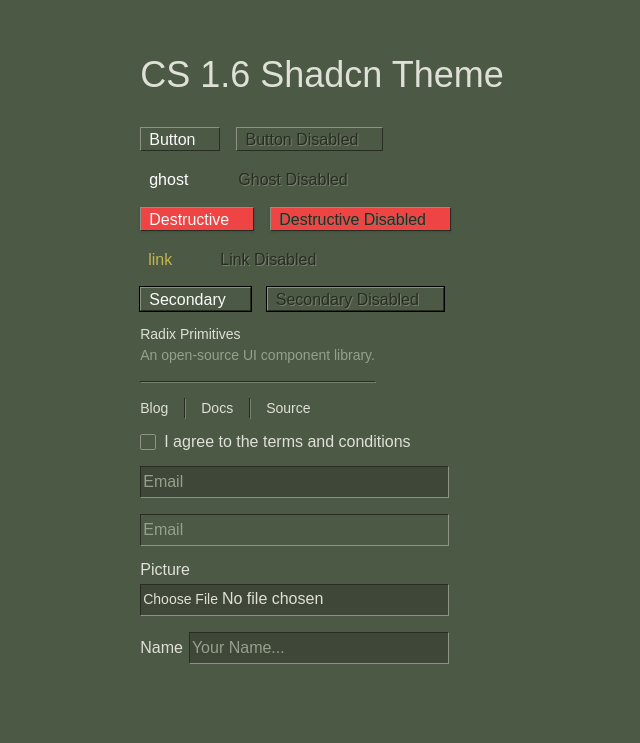
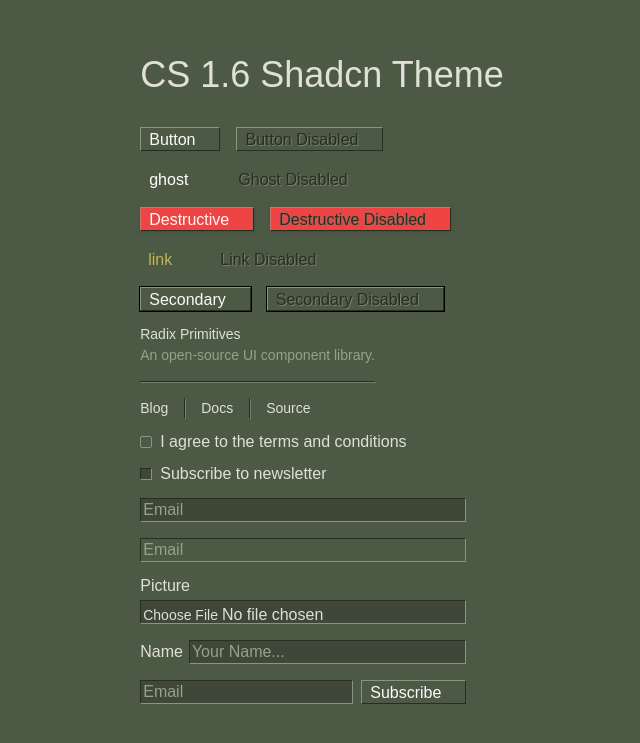
Before and after one commit to Triginarsa/shadcn-cs-16, a Next.js app: page / in a window 1280 px wide. Shown: the part 109-852 px from the top of the page, without its empty margins (318-958 px from the left). Built offline with nearby package versions, Linux system fonts and the light colour scheme; a web font is replaced by a local one.

Commit message:
chores: add demo on input, add checkbox variant

```diff
--- a/app/globals.css
+++ b/app/globals.css
@@ -30,10 +30,10 @@
   --border-light: hsl(86, 6%, 55%);
   --input: hsl(76, 14%, 15%);
   --ring: hsl(0 0% 3.9%);
-  --chart-1: hsl(12 76% 61%);
-  --chart-2: hsl(173 58% 39%);
-  --chart-3: hsl(197 37% 24%);
-  --chart-4: hsl(43 74% 66%);
+  --chart-1: hsl(42, 100%, 50%);
+  --chart-2: hsl(120, 38%, 37%);
+  --chart-3: hsl(216, 50%, 84%);
+  --chart-4: hsl(5, 35%, 53%);
   --chart-5: hsl(27 87% 67%);
   --radius: 0.6rem;
 }
@@ -107,5 +107,11 @@
   }
   ::selection {
     background: hsl(52, 50%, 54%);
+    color: hsl(67, 12%, 86%);
+  }
+
+  ::-moz-selection {
+    background: hsl(52, 50%, 54%);
+    color: hsl(67, 12%, 86%);
   }
 }
--- a/components/checkbox-demo.tsx
+++ b/components/checkbox-demo.tsx
@@ -5,9 +5,15 @@ import { Label } from "./ui/label";
 
 export function CheckboxDemo() {
   return (
-    <div className="flex items-center space-x-2">
-      <Checkbox id="terms" />
-      <Label htmlFor="terms">I agree to the terms and conditions</Label>
-    </div>
+    <>
+      <div className="flex items-center space-x-2">
+        <Checkbox id="terms" />
+        <Label htmlFor="terms">I agree to the terms and conditions</Label>
+      </div>
+      <div className="flex items-center space-x-2">
+        <Checkbox id="newsletter" variant="secondary" />
+        <Label htmlFor="newsletter">Subscribe to newsletter</Label>
+      </div>
+    </>
   );
 }
--- a/components/input-demo.tsx
+++ b/components/input-demo.tsx
@@ -1,19 +1,29 @@
 import { Input } from "@/components/ui/input";
 import { Label } from "./ui/label";
+import { Button } from "./ui/button";
 
 export function InputDemo() {
   return (
     <div className="flex flex-col gap-4 items-start">
+      {/* default */}
       <Input type="email" placeholder="Email" />
+      {/* disabled */}
       <Input type="email" placeholder="Email" disabled />
+      {/* file */}
       <div className="flex flex-col-reverse w-full max-w-sm items-start gap-1.5">
         <Input id="picture" type="file" />
         <Label htmlFor="picture">Picture</Label>
       </div>
+      {/* with label */}
       <div className="flex flex-row-reverse w-full max-w-sm items-center gap-1.5">
         <Input id="name" type="text" placeholder="Your Name..." />
         <Label htmlFor="name">Name</Label>
       </div>
+      {/* with button */}
+      <div className="flex w-full max-w-sm items-center space-x-2">
+        <Input type="email" placeholder="Email" />
+        <Button type="submit">Subscribe</Button>
+      </div>
     </div>
   );
 }
--- a/components/ui/checkbox.tsx
+++ b/components/ui/checkbox.tsx
@@ -2,25 +2,44 @@
 
 import * as React from "react";
 import * as CheckboxPrimitive from "@radix-ui/react-checkbox";
+import { cva, type VariantProps } from "class-variance-authority";
 
 import { cn } from "@/lib/utils";
 
+const checkboxVariants = cva(
+  "peer h-3 w-3 shrink-0 border focus-visible:outline-none focus-visible:ring-1 focus-visible:ring-ring/50 disabled:cursor-not-allowed disabled:opacity-50",
+  {
+    variants: {
+      variant: {
+        default:
+          "border-border-light rounded-xs data-[state=checked]:bg-primary data-[state=checked]:text-foreground data-[state=checked]:border-foreground",
+        secondary:
+          "border-t-[#292c21] border-l-[#292c21] border-r-[#8c9284] bg-muted border-b-[#8c9284] data-[state=checked]:text-accent-foreground",
+      },
+    },
+    defaultVariants: {
+      variant: "default",
+    },
+  }
+);
+
+interface CheckboxProps
+  extends React.ComponentPropsWithoutRef<typeof CheckboxPrimitive.Root>,
+    VariantProps<typeof checkboxVariants> {}
+
 const Checkbox = React.forwardRef<
   React.ElementRef<typeof CheckboxPrimitive.Root>,
-  React.ComponentPropsWithoutRef<typeof CheckboxPrimitive.Root>
->(({ className, ...props }, ref) => (
+  CheckboxProps
+>(({ className, variant, ...props }, ref) => (
   <CheckboxPrimitive.Root
     ref={ref}
-    className={cn(
-      "h-4 w-4 peer shrink-0 rounded-xs border border-border-light focus-visible:outline-none focus-visible:ring-1 focus-visible:ring-ring/50 disabled:cursor-not-allowed disabled:opacity-50 data-[state=checked]:bg-primary data-[state=checked]:text-foreground data-[state=checked]:border-foreground",
-      className
-    )}
+    className={cn(checkboxVariants({ variant, className }))}
     {...props}
   >
     <CheckboxPrimitive.Indicator
       className={cn("flex items-center justify-center text-current")}
     >
-      <Check className="h-4 w-4" />
+      <Check className="h-3 w-3" />
     </CheckboxPrimitive.Indicator>
   </CheckboxPrimitive.Root>
 ));
@@ -36,7 +55,7 @@ const Check: React.FC<CheckProps> = ({ className, ...props }) => (
   <svg
     xmlns="http://www.w3.org/2000/svg"
     viewBox="0 0 10 10"
-    className={cn("h-4 w-4 fill-current", className)}
+    className={cn("h-3 w-3 fill-current", className)}
     {...props}
   >
     <path d="M2 6h1v1H2m1-2h1v1H3M2 5h1v1H2m0-2h1v1H2m1 1h1v1H3m0 0h1v1H3m1-2h1v1H4m0 0h1v1H4m0 0h1v1H4m1-2h1v1H5m0-2h1v1H5m0-2h1v1H5m1-2h1v1H6m0 0h1v1H6m0 0h1v1H6m1-2h1v1H7m0-2h1v1H7m0-2h1v1H7m1 0h1v1H8m0-2h1v1H8m0-2h1v1H8"></path>
--- a/components/ui/input.tsx
+++ b/components/ui/input.tsx
@@ -8,7 +8,7 @@ const Input = React.forwardRef<HTMLInputElement, React.ComponentProps<"input">>(
       <input
         type={type}
         className={cn(
-          "flex peer h-8 w-full border border-input bg-muted px-[2px] py-[2px] text-base transition-colors file:border-0 file:bg-transparent file:text-sm file:font-medium file:text-foreground placeholder:text-muted-foreground border-t-[#292c21] border-l-[#292c21] border-r-[#8c9284] border-b-[#8c9284] ring-offset-background focus-visible:ring-1 focus-visible:ring-ring/50 disabled:cursor-not-allowed disabled:bg-background disabled:text-muted-foreground",
+          "flex peer h-6 w-full border border-input bg-muted px-[2px] py-[2px] text-base transition-colors file:border-0 file:bg-transparent file:text-sm file:font-medium file:text-foreground placeholder:text-muted-foreground border-t-[#292c21] border-l-[#292c21] border-r-[#8c9284] border-b-[#8c9284] ring-offset-background focus-visible:ring-1 focus-visible:ring-ring/50 disabled:cursor-not-allowed disabled:bg-background disabled:text-muted-foreground",
           className
         )}
         ref={ref}
```
